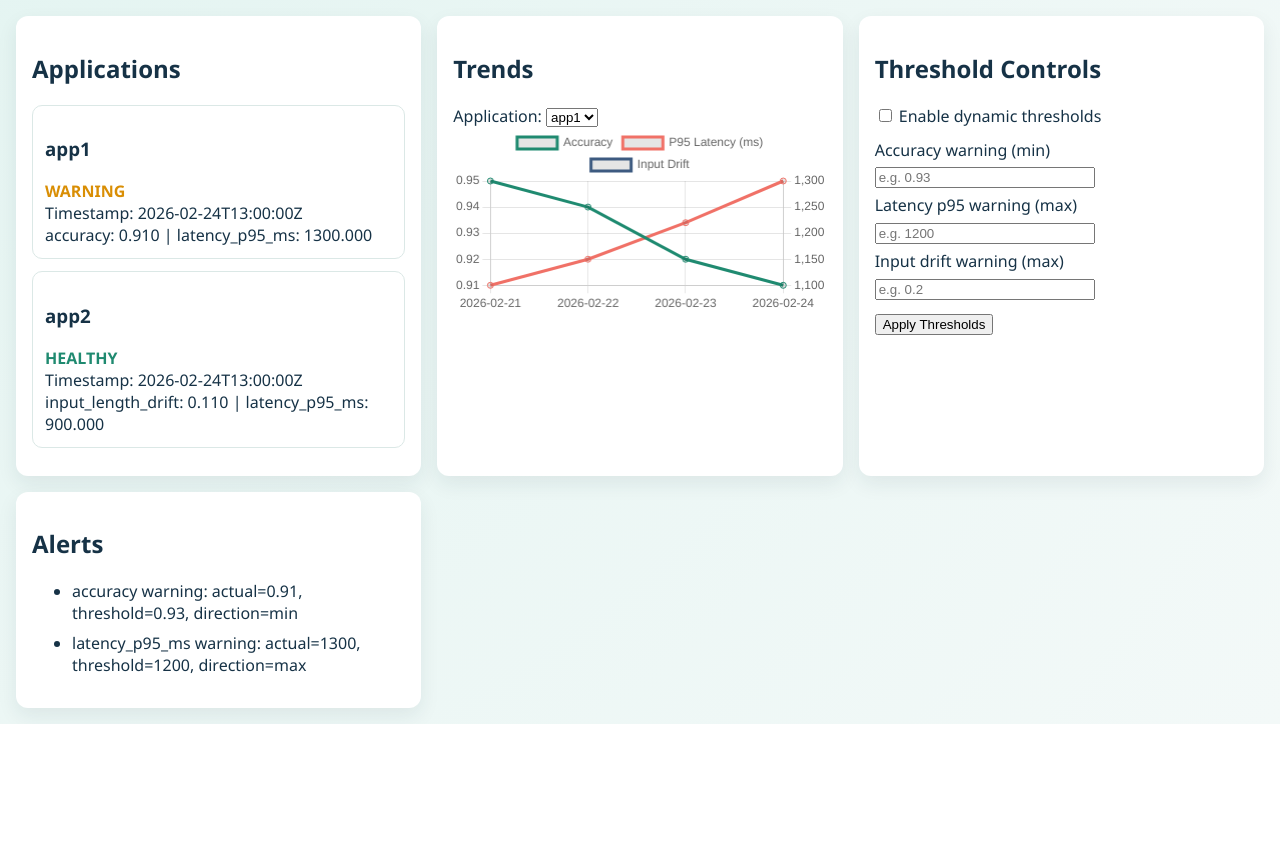
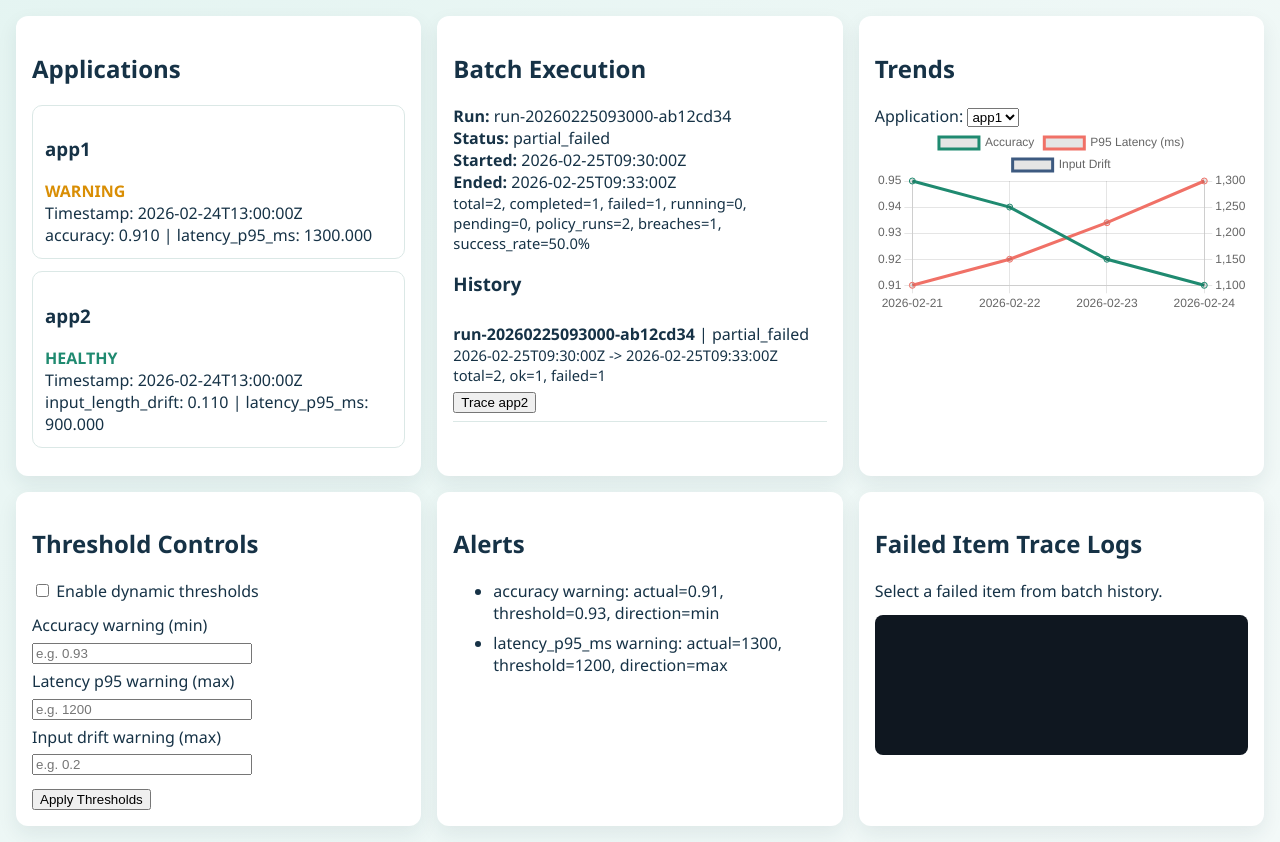
Before and after one commit to jerryshao2012/ai_eval_framework, a Flask app: page / in a window 1280 px wide. Shown: the part 173-1015 px from the top of the page. Before the commit the page ends 897 px from the top, so only its background shows below. Run offline with Flask 3, Linux system fonts and the light colour scheme.

Commit message:
feat(batch): add batch execution monitoring and tracking system
- Implemented batch run status tracking with FileJobStatusStore
- Added current run and history display in dashboard UI
- Created API endpoints for batch status, history and item logs
- Integrated batch monitoring into main evaluation workflow
- Added trace log viewing for failed batch items
- Included OpenAPI spec and Swagger UI documentation
- Added comprehensive tests for batch status functionality

```diff
--- a/dashboard/app.py
+++ b/dashboard/app.py
@@ -4,7 +4,7 @@ import json
 from pathlib import Path
 from typing import Any, Dict, List
 
-from flask import Flask, jsonify, render_template, request
+from flask import Flask, jsonify, render_template, request, Response
 
 from config.loader import load_config
 from config.models import ThresholdConfig
@@ -13,6 +13,7 @@ from evaluation.thresholds import evaluate_thresholds
 
 BASE_DIR = Path(__file__).resolve().parent
 MOCK_FILE = BASE_DIR / "mock_results.json"
+STATUS_FILE = BASE_DIR / "batch_status.json"
 CONFIG_FILE = BASE_DIR.parent / "config" / "config.yaml"
 
 app = Flask(__name__, template_folder="templates", static_folder="static")
@@ -24,8 +25,92 @@ except Exception:
     DEFAULT_THRESHOLD_MAP = {}
 
 
+def _openapi_spec() -> Dict[str, Any]:
+    return {
+        "openapi": "3.0.3",
+        "info": {
+            "title": "AI Evaluation Dashboard API",
+            "version": "1.0.0",
+            "description": "APIs for evaluation metrics, alerts, thresholds, and batch job execution status.",
+        },
+        "paths": {
+            "/api/latest": {"get": {"summary": "Get latest app evaluation status"}},
+            "/api/trends/{app_id}": {
+                "get": {
+                    "summary": "Get trend points for one app",
+                    "parameters": [
+                        {"name": "app_id", "in": "path", "required": True, "schema": {"type": "string"}}
+                    ],
+                }
+            },
+            "/api/alerts": {"get": {"summary": "Get threshold breaches for latest data"}},
+            "/api/thresholds": {"get": {"summary": "Get active threshold configuration"}},
+            "/api/batch/current": {"get": {"summary": "Get current (or latest) batch run"}},
+            "/api/batch/history": {"get": {"summary": "Get batch run history"}},
+            "/api/batch/run/{run_id}": {
+                "get": {
+                    "summary": "Get details for a batch run",
+                    "parameters": [
+                        {"name": "run_id", "in": "path", "required": True, "schema": {"type": "string"}}
+                    ],
+                }
+            },
+            "/api/batch/run/{run_id}/item/{item_id}/logs": {
+                "get": {
+                    "summary": "Get item logs and traceback for one batch run item",
+                    "parameters": [
+                        {"name": "run_id", "in": "path", "required": True, "schema": {"type": "string"}},
+                        {"name": "item_id", "in": "path", "required": True, "schema": {"type": "string"}},
+                    ],
+                }
+            },
+            "/api/openapi.json": {"get": {"summary": "Get OpenAPI spec"}},
+            "/api/docs": {"get": {"summary": "Swagger UI documentation"}},
+        },
+    }
+
+
 def _load_mock_data() -> Dict[str, Any]:
     return json.loads(MOCK_FILE.read_text())
+
+
+def _load_status_data() -> Dict[str, Any]:
+    if not STATUS_FILE.exists():
+        return {"runs": []}
+    return json.loads(STATUS_FILE.read_text())
+
+
+def _compute_run_stats(run: Dict[str, Any]) -> Dict[str, Any]:
+    items = run.get("items", [])
+    total = len(items)
+    completed = sum(1 for i in items if i.get("status") == "completed")
+    failed = sum(1 for i in items if i.get("status") == "failed")
+    running = sum(1 for i in items if i.get("status") == "running")
+    pending = sum(1 for i in items if i.get("status") == "pending")
+    breaches = sum(int(i.get("breach_count", 0)) for i in items)
+    policy_runs = sum(int(i.get("policy_runs", 0)) for i in items)
+    return {
+        "total_items": total,
+        "completed_items": completed,
+        "failed_items": failed,
+        "running_items": running,
+        "pending_items": pending,
+        "total_breaches": breaches,
+        "total_policy_runs": policy_runs,
+        "success_rate": (completed / total) if total else 0.0,
+    }
+
+
+def _sorted_runs() -> List[Dict[str, Any]]:
+    data = _load_status_data()
+    runs = data.get("runs", [])
+    return sorted(runs, key=lambda r: r.get("started_at", ""), reverse=True)
+
+
+def _run_with_stats(run: Dict[str, Any]) -> Dict[str, Any]:
+    enriched = dict(run)
+    enriched["stats"] = _compute_run_stats(run)
+    return enriched
 
 
 def _clone_threshold_map(
@@ -155,5 +240,79 @@ def thresholds() -> Any:
     return jsonify({"dynamic_thresholds": dynamic, "thresholds": serialized})
 
 
+@app.route("/api/batch/current")
+def batch_current() -> Any:
+    runs = _sorted_runs()
+    running = next((r for r in runs if r.get("status") == "running"), None)
+    run = running or (runs[0] if runs else None)
+    if run is None:
+        return jsonify(None)
+    return jsonify(_run_with_stats(run))
+
+
+@app.route("/api/batch/history")
+def batch_history() -> Any:
+    runs = [_run_with_stats(r) for r in _sorted_runs()]
+    return jsonify(runs)
+
+
+@app.route("/api/batch/run/<run_id>")
+def batch_run_detail(run_id: str) -> Any:
+    run = next((r for r in _sorted_runs() if r.get("run_id") == run_id), None)
+    if run is None:
+        return jsonify({"error": "run not found"}), 404
+    return jsonify(_run_with_stats(run))
+
+
+@app.route("/api/batch/run/<run_id>/item/<item_id>/logs")
+def batch_item_logs(run_id: str, item_id: str) -> Any:
+    run = next((r for r in _sorted_runs() if r.get("run_id") == run_id), None)
+    if run is None:
+        return jsonify({"error": "run not found"}), 404
+    item = next((i for i in run.get("items", []) if i.get("item_id") == item_id), None)
+    if item is None:
+        return jsonify({"error": "item not found"}), 404
+    return jsonify(
+        {
+            "run_id": run_id,
+            "item_id": item_id,
+            "status": item.get("status"),
+            "error": item.get("error"),
+            "traceback": item.get("traceback"),
+            "logs": item.get("logs", []),
+        }
+    )
+
+
+@app.route("/api/openapi.json")
+def openapi() -> Any:
+    return jsonify(_openapi_spec())
+
+
+@app.route("/api/docs")
+def docs() -> Response:
+    html = """<!doctype html>
+<html>
+  <head>
+    <meta charset="UTF-8" />
+    <meta name="viewport" content="width=device-width, initial-scale=1.0" />
+    <title>AI Evaluation API Docs</title>
+    <link rel="stylesheet" href="https://unpkg.com/swagger-ui-dist/swagger-ui.css" />
+  </head>
+  <body>
+    <div id="swagger-ui"></div>
+    <script src="https://unpkg.com/swagger-ui-dist/swagger-ui-bundle.js"></script>
+    <script>
+      SwaggerUIBundle({
+        url: '/api/openapi.json',
+        dom_id: '#swagger-ui'
+      });
+    </script>
+  </body>
+</html>
+"""
+    return Response(html, mimetype="text/html")
+
+
 if __name__ == "__main__":
     app.run(debug=True, host="0.0.0.0", port=5000)
--- a/dashboard/static/app.js
+++ b/dashboard/static/app.js
@@ -59,6 +59,77 @@ function renderApps(items) {
   });
 }
 
+function renderBatchCurrent(run) {
+  const container = document.getElementById("batchCurrent");
+  if (!run) {
+    container.textContent = "No batch runs yet.";
+    return;
+  }
+  container.innerHTML = `
+    <div><strong>Run:</strong> ${run.run_id}</div>
+    <div><strong>Status:</strong> ${run.status}</div>
+    <div><strong>Started:</strong> ${run.started_at}</div>
+    <div><strong>Ended:</strong> ${run.ended_at ?? "in progress"}</div>
+    <div class="batch-stat">
+      total=${run.stats.total_items}, completed=${run.stats.completed_items},
+      failed=${run.stats.failed_items}, running=${run.stats.running_items},
+      pending=${run.stats.pending_items}, policy_runs=${run.stats.total_policy_runs},
+      breaches=${run.stats.total_breaches}, success_rate=${(run.stats.success_rate * 100).toFixed(1)}%
+    </div>
+  `;
+}
+
+function renderBatchHistory(runs) {
+  const container = document.getElementById("batchHistory");
+  container.innerHTML = "";
+  if (!runs.length) {
+    container.textContent = "No history.";
+    return;
+  }
+
+  runs.forEach((run) => {
+    const row = document.createElement("div");
+    row.className = "batch-row";
+
+    const failedItems = (run.items || []).filter((item) => item.status === "failed");
+    const failButtons = failedItems
+      .map(
+        (item) =>
+          `<button class="btn-trace" data-run-id="${run.run_id}" data-item-id="${item.item_id}">Trace ${item.item_id}</button>`
+      )
+      .join(" ");
+
+    row.innerHTML = `
+      <div><strong>${run.run_id}</strong> | ${run.status}</div>
+      <div class="batch-stat">${run.started_at} -> ${run.ended_at ?? "in progress"}</div>
+      <div class="batch-stat">total=${run.stats.total_items}, ok=${run.stats.completed_items}, failed=${run.stats.failed_items}</div>
+      <div>${failButtons || ""}</div>
+    `;
+    container.appendChild(row);
+  });
+
+  container.querySelectorAll(".btn-trace").forEach((btn) => {
+    btn.addEventListener("click", async (event) => {
+      const runId = event.target.getAttribute("data-run-id");
+      const itemId = event.target.getAttribute("data-item-id");
+      await loadTrace(runId, itemId);
+    });
+  });
+}
+
+async function loadTrace(runId, itemId) {
+  const header = document.getElementById("traceHeader");
+  const body = document.getElementById("traceLogs");
+  const detail = await fetchJson(`/api/batch/run/${runId}/item/${itemId}/logs`);
+  header.textContent = `Run=${runId}, Item=${itemId}, Status=${detail.status}`;
+
+  const logLines = (detail.logs || []).map(
+    (entry) => `[${entry.timestamp}] ${entry.level} ${entry.message}`
+  );
+  const trace = detail.traceback ? `\n\nTraceback:\n${detail.traceback}` : "";
+  body.textContent = `${logLines.join("\n")}${trace}`;
+}
+
 function renderAlerts(alerts) {
   const list = document.getElementById("alerts");
   list.innerHTML = "";
@@ -112,9 +183,13 @@ async function reloadDashboard() {
   const query = buildThresholdQuery();
   const latest = await fetchJson(`/api/latest${query}`);
   const alerts = await fetchJson(`/api/alerts${query}`);
+  const currentRun = await fetchJson("/api/batch/current");
+  const history = await fetchJson("/api/batch/history");
 
   renderApps(latest);
   renderAlerts(alerts);
+  renderBatchCurrent(currentRun);
+  renderBatchHistory(history);
 
   const select = document.getElementById("appSelect");
   select.innerHTML = "";
--- a/dashboard/static/styles.css
+++ b/dashboard/static/styles.css
@@ -74,3 +74,25 @@ section {
 .threshold-grid input {
   max-width: 220px;
 }
+
+.batch-row {
+  border-bottom: 1px solid #dbe8e6;
+  padding: 0.5rem 0;
+}
+
+.batch-stat {
+  font-size: 0.92rem;
+}
+
+#traceLogs {
+  background: #0f1720;
+  color: #dce5ee;
+  border-radius: 8px;
+  padding: 0.75rem;
+  min-height: 140px;
+  overflow-x: auto;
+}
+
+.btn-trace {
+  margin-top: 0.4rem;
+}
--- a/dashboard/templates/index.html
+++ b/dashboard/templates/index.html
@@ -17,6 +17,13 @@
       <section>
         <h2>Applications</h2>
         <div id="apps"></div>
+      </section>
+
+      <section>
+        <h2>Batch Execution</h2>
+        <div id="batchCurrent"></div>
+        <h3>History</h3>
+        <div id="batchHistory"></div>
       </section>
 
       <section>
@@ -49,6 +56,12 @@
         <h2>Alerts</h2>
         <ul id="alerts"></ul>
       </section>
+
+      <section>
+        <h2>Failed Item Trace Logs</h2>
+        <div id="traceHeader">Select a failed item from batch history.</div>
+        <pre id="traceLogs"></pre>
+      </section>
     </main>
 
     <script src="{{ url_for('static', filename='app.js') }}"></script>
```
Also changed, not shown: dashboard/batch_status.json (added, +62 -0 lines), main.py (+66 -23 lines), orchestration/job_tracking.py (added, +162 -0 lines), tests/test_dashboard_batch_status.py (added, +58 -0 lines), tests/test_dashboard_openapi.py (added, +15 -0 lines), tests/test_job_tracking.py (added, +40 -0 lines), README.md.
